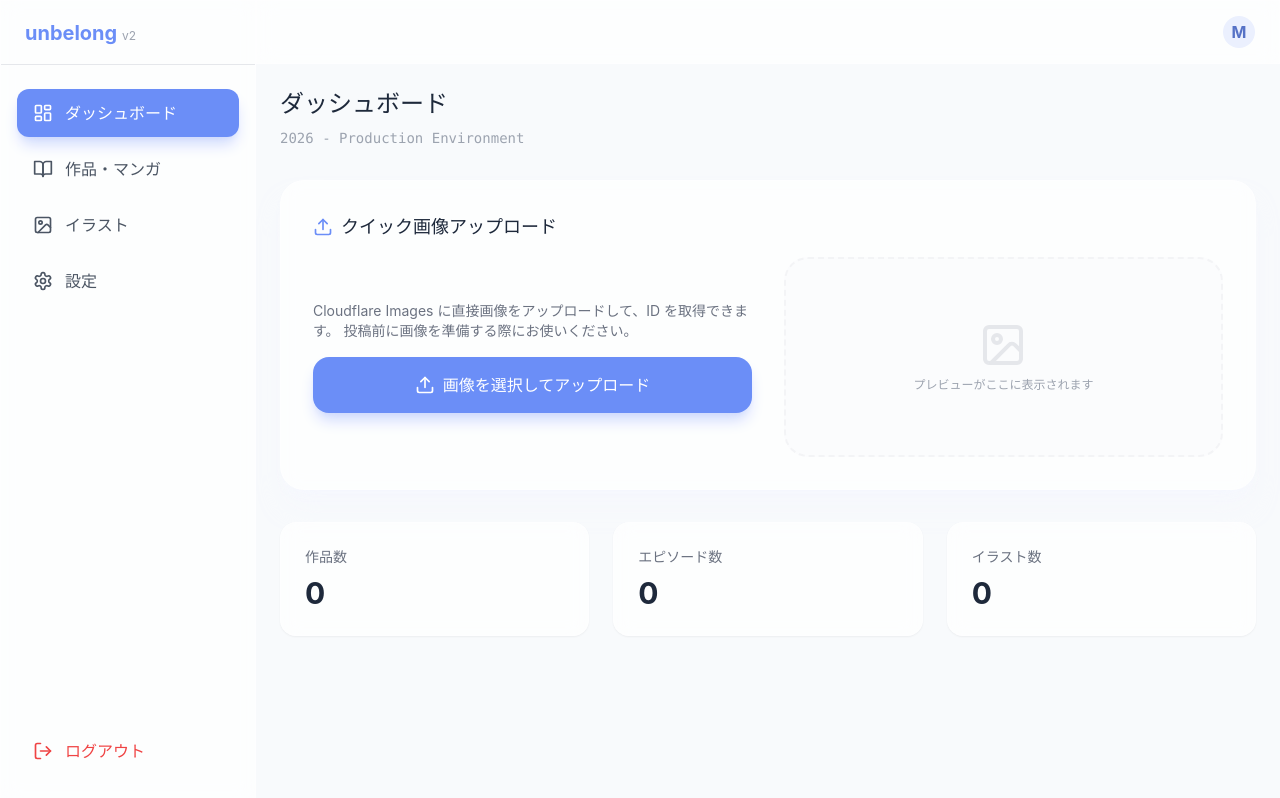
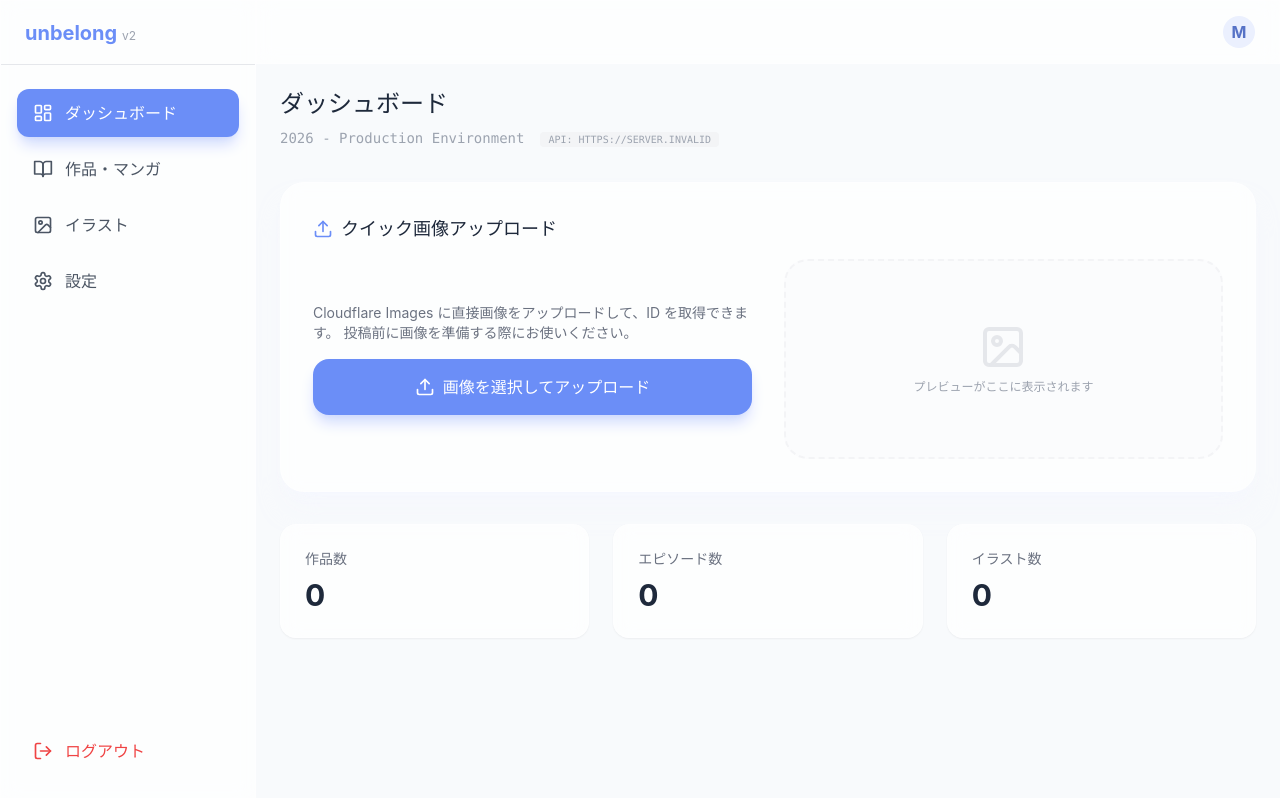
Before and after one commit to masa162/tokyo86img, a React (Vite) app in the folder apps/admin/: page / in a window 1280 px wide. Built offline with nearby package versions, Linux system fonts and the light colour scheme; no server answers.

Commit message:
chore: add API URL indicator to dashboard for debugging

```diff
--- a/apps/admin/src/App.tsx
+++ b/apps/admin/src/App.tsx
@@ -71,7 +71,12 @@
     <div className="p-6 space-y-8">
       <div>
         <h1 className="text-2xl font-bold mb-2">ダッシュボード</h1>
-        <p className="text-gray-400 mb-6 font-mono text-sm">2026 - Production Environment</p>
+        <p className="text-gray-400 mb-6 font-mono text-sm">
+          2026 - Production Environment
+          <span className="ml-4 px-2 py-0.5 bg-gray-100 rounded text-[10px] uppercase">
+            API: {import.meta.env.VITE_API_URL || 'Localhost (8787)'}
+          </span>
+        </p>
       </div>
 
       {/* クイックアップロードセクション */}
```
